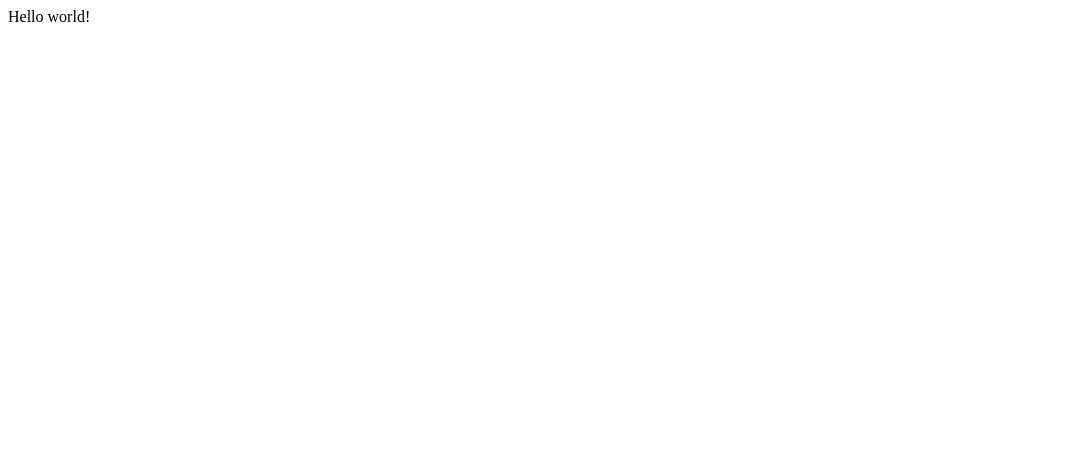
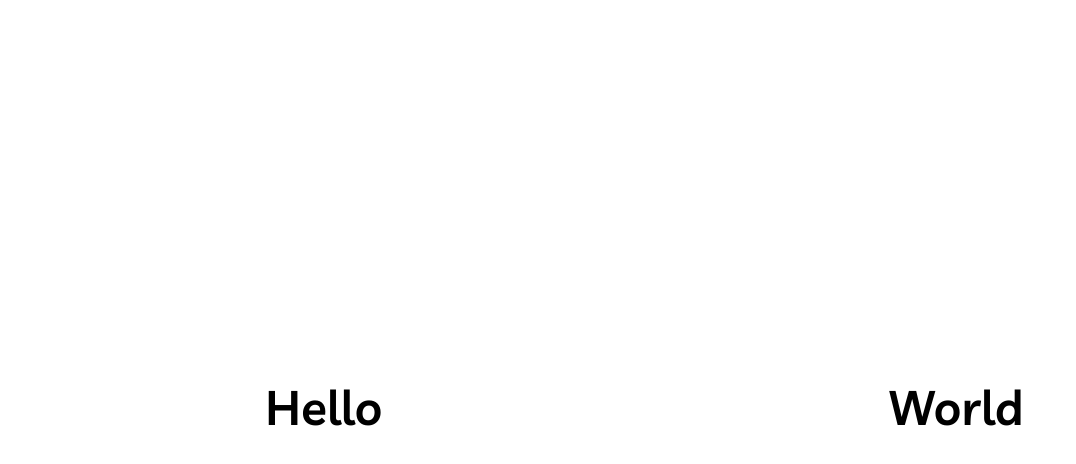
Before and after one commit to metafield/Tomb, a Gatsby site: page / in a window 1280 px wide. Shown: the whole page, without its empty margins (0-1076 px from the left). Built offline with nearby package versions, Linux system fonts and the light colour scheme; Gatsby itself is replaced by a stand-in of ours.

Commit message:
Hello world.

```diff
--- a/src/pages/index.tsx
+++ b/src/pages/index.tsx
@@ -1,6 +1,22 @@
 import React from 'react'
 import styled from 'styled-components'
 
-export default () => <div>Hello world!</div>
+export default () => (
+  <Container>
+    <p>Hello</p>
+    <p>World</p>
+  </Container>
+)
 
-const Container = styled.div``
+const Container = styled.div`
+  display: grid;
+  height: 100vh;
+  align-content: center;
+  grid-template: auto / 1fr 1fr;
+
+  > p {
+    text-align: center;
+    font: 3rem / 1.2rem 'Livvic', sans-serif;
+    font-weight: 600;
+  }
+`
```
